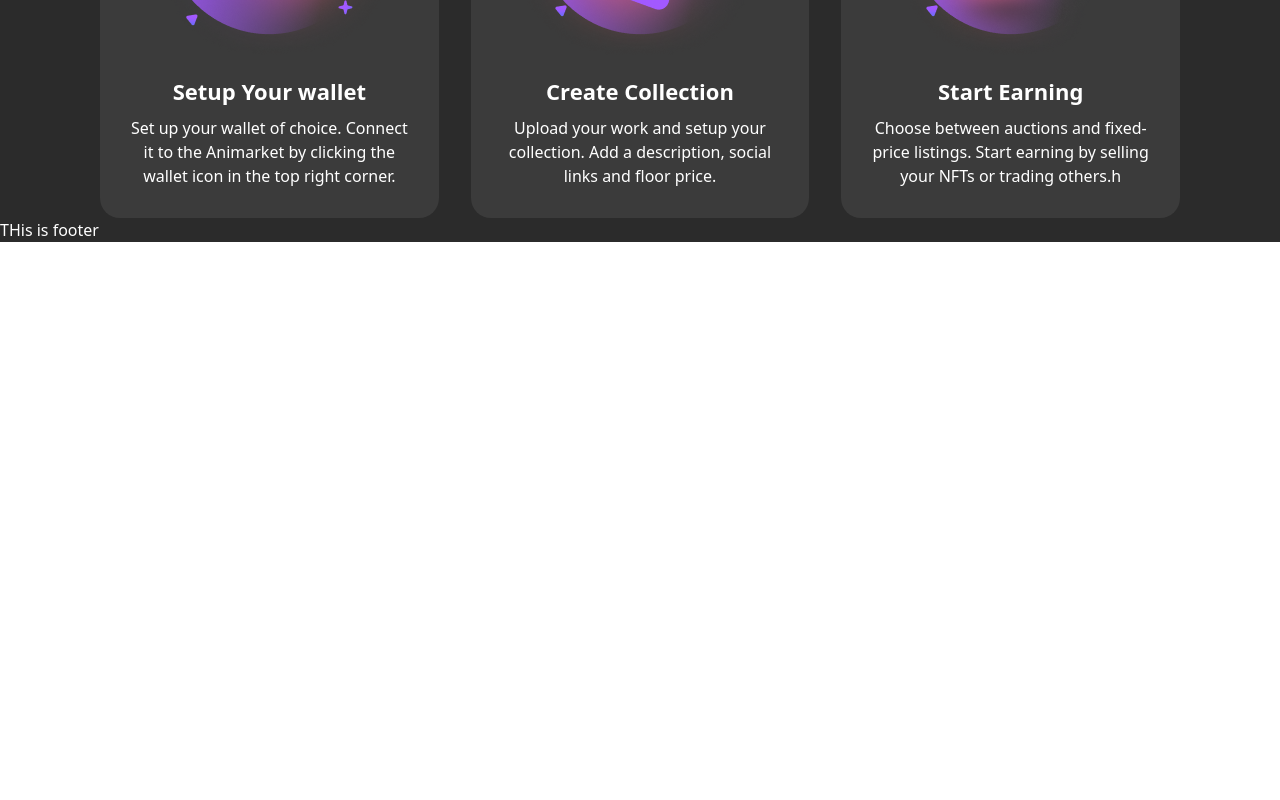
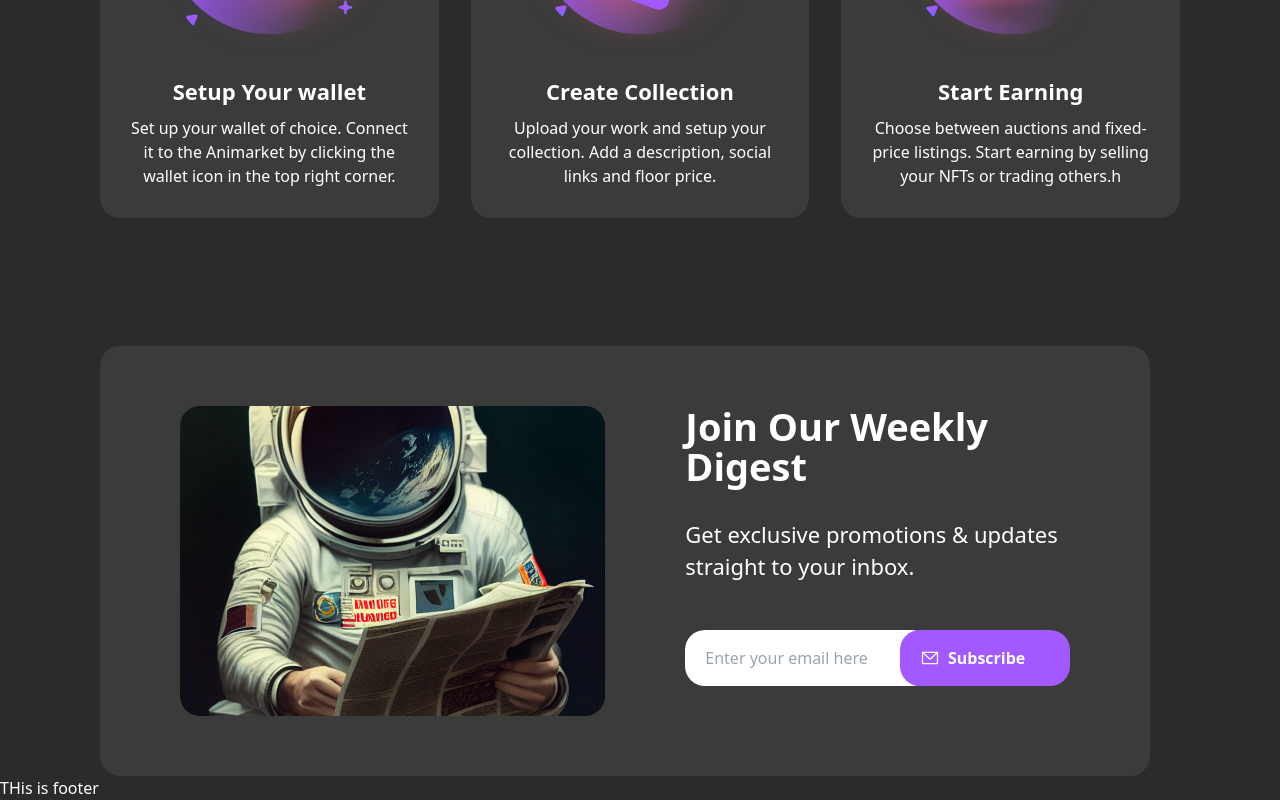
Before and after one commit to JannatunNimeNishat/nft-marketplace, a React (Vite) app: page / in a window 1280 px wide. Shown: the part 4558-5358 px from the top of the page. Before the commit the page ends 4800 px from the top, so only its background shows below. Built offline with nearby package versions, Linux system fonts and the light colour scheme.

Commit message:
weeklyDigest section added to home page

```diff
--- a/src/pages/Home/Home/Home.jsx
+++ b/src/pages/Home/Home/Home.jsx
@@ -4,6 +4,7 @@ import TopCreators from "../TopCreators/TopCreators";
 import BrowseCategory from "../BrowseCategory/BrowseCategory";
 import HowItWorks from "../HowItWorks/HowItWorks";
 import DiscoverMoreNFTs from "../DiscoverMoreNFTs/DiscoverMoreNFTs";
+import WeeklyDigest from "./WeeklyDigest/WeeklyDigest";
 
 
 const Home = () => {
@@ -15,6 +16,7 @@ const Home = () => {
            <BrowseCategory></BrowseCategory>
            <DiscoverMoreNFTs></DiscoverMoreNFTs>
            <HowItWorks></HowItWorks>
+           <WeeklyDigest></WeeklyDigest>
         </div>
     );
 };
--- /dev/null
+++ b/src/pages/Home/Home/WeeklyDigest/WeeklyDigest.jsx
@@ -0,0 +1,29 @@
+import w1 from '../../../../../public/weekly_digest/w1.png'
+import email from '../../../../../public/weekly_digest/email.png'
+
+const WeeklyDigest = () => {
+    return (
+        <div className="my-container mt-32 px-5 lg:px-0">
+            <div className="lg:w-[1050px] lg:h-[430px] lg:bg-[#3b3b3b] lg:flex justify-center items-center rounded-[20px] lg:p-[60px]">
+                <div className='lg:flex gap-20'>
+                    <figure>
+                        <img src={w1} alt="" />
+                    </figure>
+                    <div>
+                        <h3 className='mt-8 lg:mt-0 text-[28px] lg:text-[38px] font-semibold leading-10'>Join Our Weekly <br /> Digest</h3>
+                        <p className='pt-3 lg:pt-8 lg:text-[22px] lg:leading-8'>Get exclusive promotions & updates <br /> straight to your inbox.</p>
+                        <div className='pt-12 lg:flex '>
+                            <input className='w-full  px-5 py-4 bg-white rounded-[20px] ' type="email" name="" id="" placeholder='Enter your email here' />
+                            <div className='cursor-pointer mt-3 lg:mt-0 lg:w-2/3  flex items-center justify-center lg:justify-start gap-2 bg-[#A259FF] rounded-[20px] px-5 py-4 lg:-ml-8'>
+                                <img src={email} alt="" />
+                                <p className='font-semibold'>Subscribe</p>
+                            </div>
+                        </div>
+                    </div>
+                </div>
+            </div>
+        </div>
+    );
+};
+
+export default WeeklyDigest;
--- /dev/null
+++ b/src/pages/Home/MagicMashrooms/MagicMashrooms.jsx
@@ -0,0 +1,11 @@
+
+
+const MagicMashrooms = () => {
+    return (
+        <div>
+
+        </div>
+    );
+};
+
+export default MagicMashrooms;
```
Also changed, not shown: public/weekly_digest/email.png (added), public/weekly_digest/w1.png (added).
